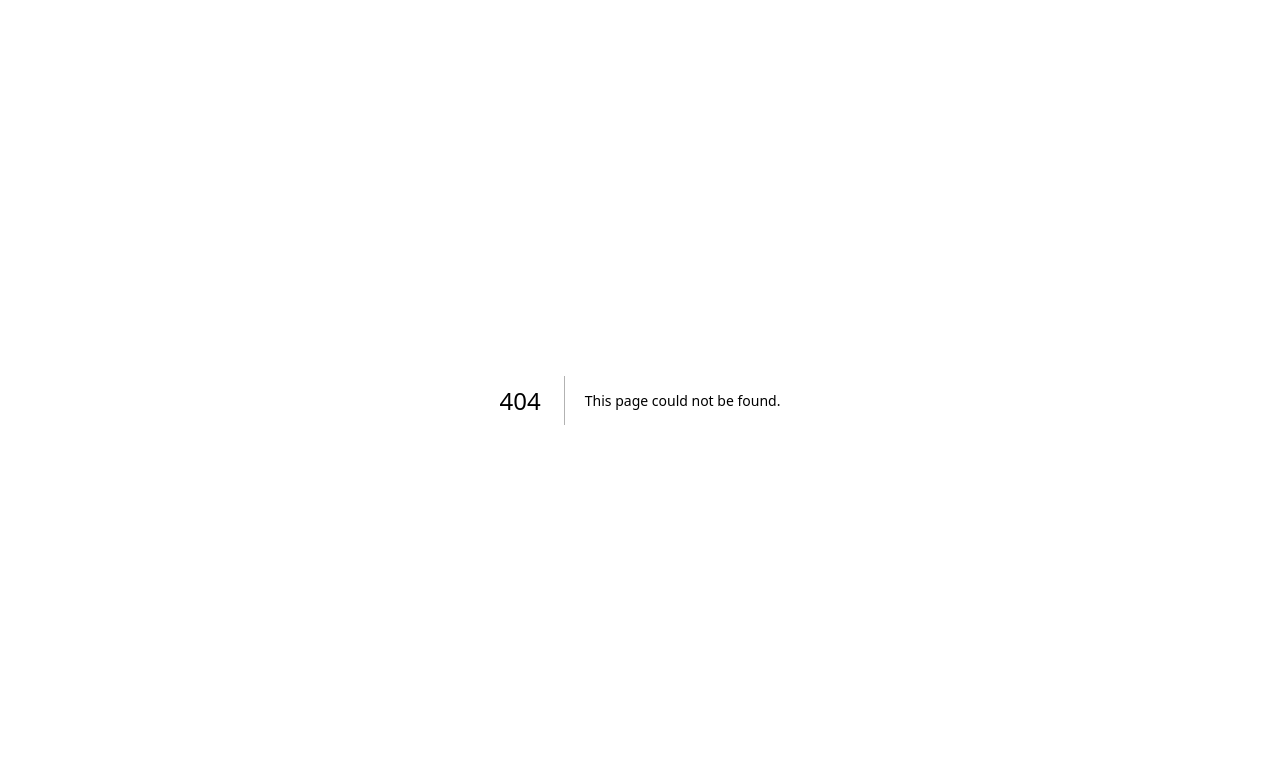
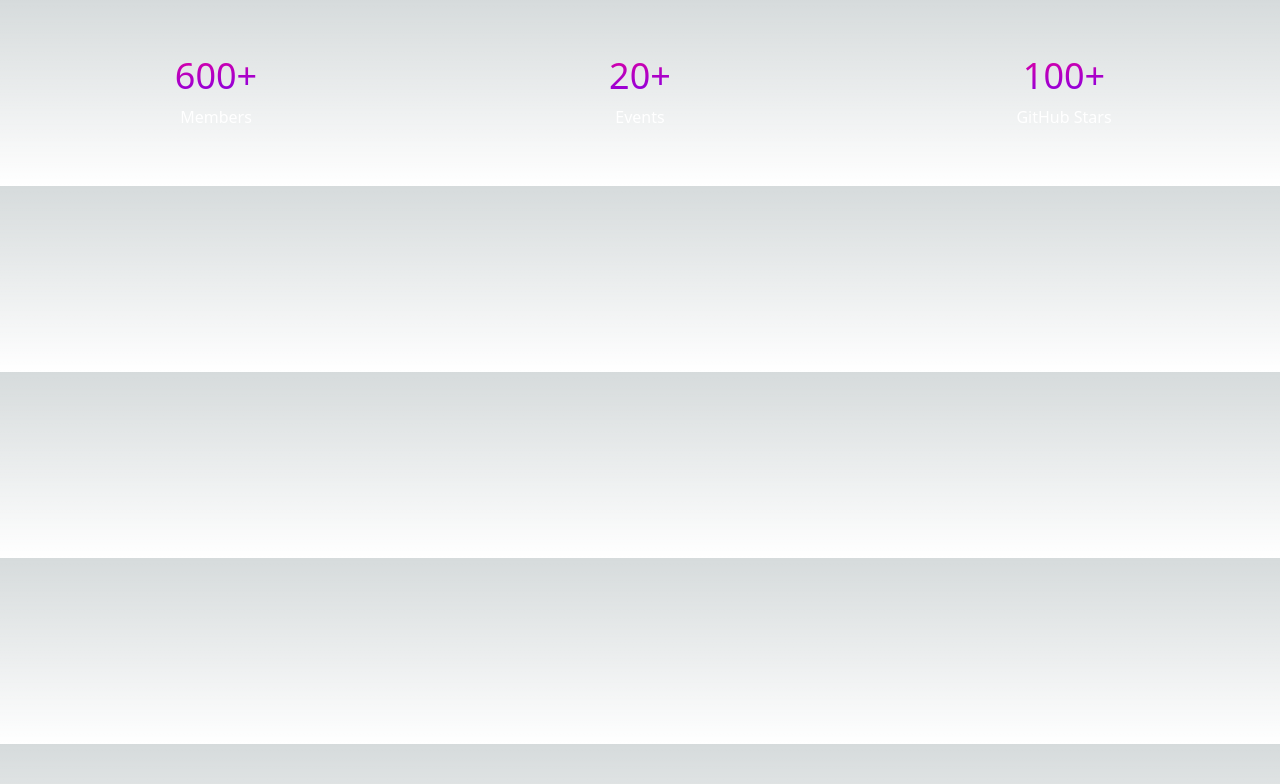
Before and after one commit to devs-in-tech/DevsInTech, a Next.js app: page /home in a window 1280 px wide. Before the commit this address had no page. Shown: the top 784 px of the page. Built offline with nearby package versions, Linux system fonts and the light colour scheme.

Commit message:
feat: stats structure added

```diff
--- a/src/components/index.js
+++ b/src/components/index.js
@@ -1 +1,2 @@
 export { default as Hello } from "./Hello";
+export { default as stats } from "./stats";
--- /dev/null
+++ b/src/components/stats/index.js
@@ -0,0 +1,24 @@
+const Stats = ({ stats }) => {
+  console.log("Props", stats);
+  return (
+    <section class="text-gray-600 body-font">
+      <div class="container px-5 py-14 mx-auto">
+        <div class="flex flex-wrap -m-4 text-center">
+          {stats &&
+            stats.map((data, index) => {
+              return (
+                <div key={index} class="p-4 sm:w-1/3 w-full">
+                  <h2 class="title-font font-medium sm:text-4xl text-3xl text-transparent bg-clip-text bg-gradient-to-br from-[#FF008A] to-[#6100FF]">
+                    {data.number}+
+                  </h2>
+                  <p class="leading-relaxed text-white mt-2">{data.name}</p>
+                </div>
+              );
+            })}
+        </div>
+      </div>
+    </section>
+  );
+};
+
+export default Stats;
--- /dev/null
+++ b/src/pages/home/index.js
@@ -0,0 +1,21 @@
+import Stats from "@/components/stats";
+
+const Home = () => {
+  const stats = [
+    {
+      name: "Members",
+      number: 600,
+    },
+    {
+      name: "Events",
+      number: 20,
+    },
+    {
+      name: "GitHub Stars",
+      number: 100,
+    },
+  ];
+  return <Stats stats={stats} />;
+};
+
+export default Home;
--- a/src/pages/index.js
+++ b/src/pages/index.js
@@ -1,7 +1,8 @@
 import Head from "next/head";
 import About from "./about";
+import Home from "./home";
 
-export default function Home() {
+export default function Main() {
   return (
     <>
       <Head>
@@ -9,6 +10,7 @@ export default function Home() {
         <meta name="description" content="Devs In Tech Community website" />
         <link rel="icon" href="/favicon.ico" />
       </Head>
+      <Home />
       <About />
     </>
   );
```
